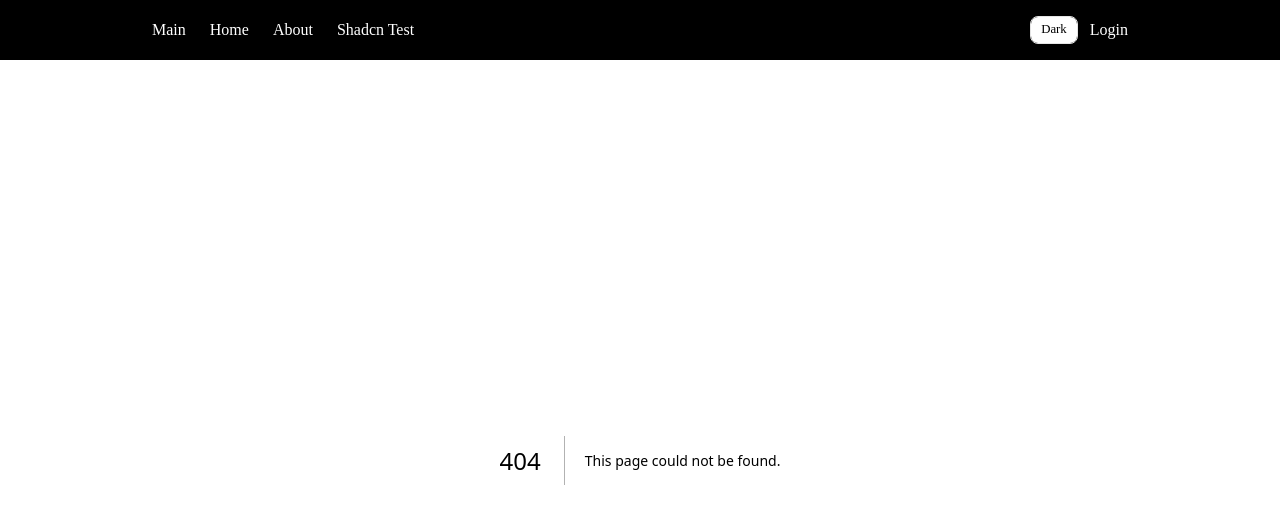
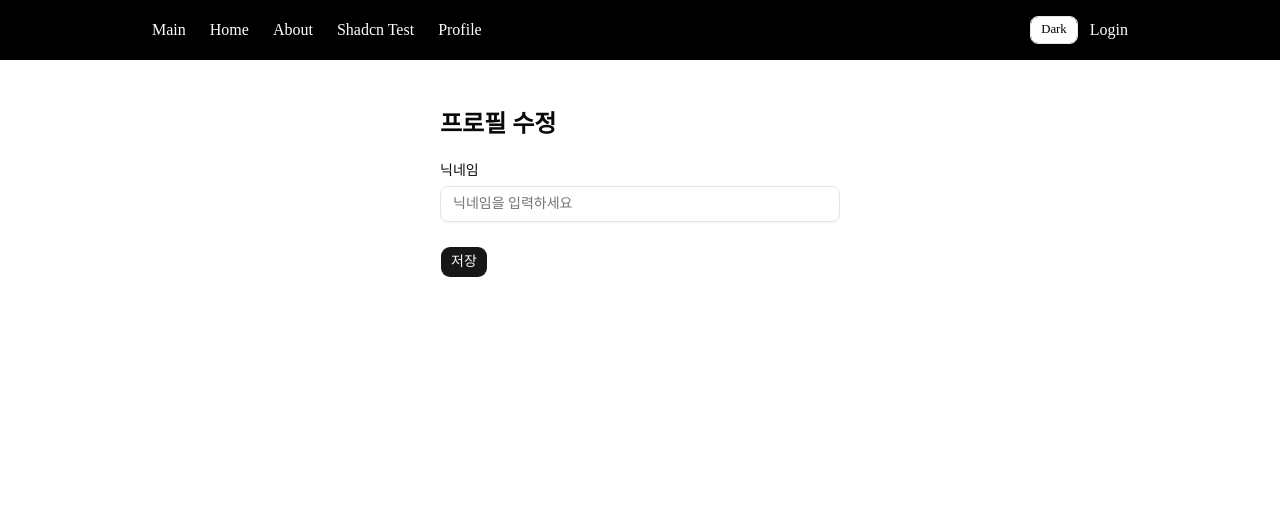
Before and after one commit to jinibyun/CodingLearnDohyun, a Next.js app in the folder next-portfolio/: page /profile in a window 1280 px wide. Before the commit this address had no page. Shown: the top 524 px of the page. Built offline with nearby package versions, Linux system fonts and the light colour scheme.

Commit message:
basic form

```diff
--- a/next-portfolio/package.json
+++ b/next-portfolio/package.json
@@ -9,6 +9,7 @@
     "lint": "eslint"
   },
   "dependencies": {
+    "@hookform/resolvers": "^5.2.2",
     "class-variance-authority": "^0.7.1",
     "clsx": "^2.1.1",
     "lucide-react": "^1.8.0",
@@ -17,9 +18,11 @@
     "radix-ui": "^1.4.3",
     "react": "19.2.4",
     "react-dom": "19.2.4",
+    "react-hook-form": "^7.75.0",
     "shadcn": "^4.4.0",
     "tailwind-merge": "^3.5.0",
-    "tw-animate-css": "^1.4.0"
+    "tw-animate-css": "^1.4.0",
+    "zod": "^4.4.2"
   },
   "devDependencies": {
     "@tailwindcss/postcss": "^4",
--- a/next-portfolio/src/app/layout.js
+++ b/next-portfolio/src/app/layout.js
@@ -42,6 +42,9 @@
                 <Link href="/shadcntest" className="hover:opacity-80">
                   Shadcn Test
                 </Link>
+                <Link href="/profile" className="hover:opacity-80">
+                  Profile
+                </Link>
               </div>
               <div className="flex items-center gap-3">
                 <ThemeToggle />
--- /dev/null
+++ b/next-portfolio/src/app/profile/page.jsx
@@ -0,0 +1,57 @@
+"use client"
+
+import { useForm } from "react-hook-form"
+import { zodResolver } from "@hookform/resolvers/zod"
+import { z } from "zod" // validation library
+
+import {
+  Form,
+  FormField,
+  FormItem,
+  FormLabel,
+  FormControl,
+  FormMessage,
+} from "@/components/ui/form"
+import { Input } from "@/components/ui/input"
+import { Button } from "@/components/ui/button"
+
+const profileSchema = z.object({
+  username: z.string().min(2, "닉네임은 최소 2글자 이상이어야 합니다."),
+})
+
+export default function ProfilePage() {
+  const form = useForm({
+    resolver: zodResolver(profileSchema),
+    defaultValues: {
+      username: "",
+    },
+  })
+
+  function onSubmit(values) {
+    alert(`저장된 닉네임: ${values.username}`)
+  }
+
+  return (
+    <div className="mx-auto max-w-md px-6 py-12">
+      <h1 className="mb-6 text-2xl font-bold">프로필 수정</h1>
+      <Form {...form}>
+        <form onSubmit={form.handleSubmit(onSubmit)} className="space-y-6">
+          <FormField
+            control={form.control}
+            name="username"
+            render={({ field }) => (
+              <FormItem>
+                <FormLabel>닉네임</FormLabel>
+                <FormControl>
+                  <Input placeholder="닉네임을 입력하세요" {...field} />
+                </FormControl>
+                <FormMessage />
+              </FormItem>
+            )}
+          />
+          <Button type="submit">저장</Button>
+        </form>
+      </Form>
+    </div>
+  )
+}
--- /dev/null
+++ b/next-portfolio/src/components/ui/form.jsx
@@ -0,0 +1,139 @@
+"use client"
+
+import * as React from "react"
+import { Slot } from "radix-ui"
+import {
+  Controller,
+  FormProvider,
+  useFormContext,
+  useFormState,
+} from "react-hook-form"
+
+import { cn } from "@/lib/utils"
+import { Label } from "@/components/ui/label"
+
+const Form = FormProvider
+
+const FormFieldContext = React.createContext({})
+
+function FormField({ ...props }) {
+  return (
+    <FormFieldContext.Provider value={{ name: props.name }}>
+      <Controller {...props} />
+    </FormFieldContext.Provider>
+  )
+}
+
+function useFormField() {
+  const fieldContext = React.useContext(FormFieldContext)
+  const itemContext = React.useContext(FormItemContext)
+  const { getFieldState } = useFormContext()
+  const formState = useFormState({ name: fieldContext.name })
+  const fieldState = getFieldState(fieldContext.name, formState)
+
+  if (!fieldContext) {
+    throw new Error("useFormField should be used within <FormField>")
+  }
+
+  const { id } = itemContext
+
+  return {
+    id,
+    name: fieldContext.name,
+    formItemId: `${id}-form-item`,
+    formDescriptionId: `${id}-form-item-description`,
+    formMessageId: `${id}-form-item-message`,
+    ...fieldState,
+  }
+}
+
+const FormItemContext = React.createContext({})
+
+function FormItem({ className, ...props }) {
+  const id = React.useId()
+
+  return (
+    <FormItemContext.Provider value={{ id }}>
+      <div
+        data-slot="form-item"
+        className={cn("space-y-2", className)}
+        {...props}
+      />
+    </FormItemContext.Provider>
+  )
+}
+
+function FormLabel({ className, ...props }) {
+  const { error, formItemId } = useFormField()
+
+  return (
+    <Label
+      data-slot="form-label"
+      className={cn(error && "text-destructive", className)}
+      htmlFor={formItemId}
+      {...props}
+    />
+  )
+}
+
+function FormControl({ ...props }) {
+  const { error, formItemId, formDescriptionId, formMessageId } = useFormField()
+
+  return (
+    <Slot.Root
+      data-slot="form-control"
+      id={formItemId}
+      aria-describedby={
+        !error
+          ? `${formDescriptionId}`
+          : `${formDescriptionId} ${formMessageId}`
+      }
+      aria-invalid={!!error}
+      {...props}
+    />
+  )
+}
+
+function FormDescription({ className, ...props }) {
+  const { formDescriptionId } = useFormField()
+
+  return (
+    <p
+      data-slot="form-description"
+      id={formDescriptionId}
+      className={cn("text-[0.8rem] text-muted-foreground", className)}
+      {...props}
+    />
+  )
+}
+
+function FormMessage({ className, children, ...props }) {
+  const { error, formMessageId } = useFormField()
+  const body = error ? String(error?.message ?? "") : children
+
+  if (!body) {
+    return null
+  }
+
+  return (
+    <p
+      data-slot="form-message"
+      id={formMessageId}
+      className={cn("text-[0.8rem] font-medium text-destructive", className)}
+      {...props}
+    >
+      {body}
+    </p>
+  )
+}
+
+export {
+  useFormField,
+  Form,
+  FormItem,
+  FormLabel,
+  FormControl,
+  FormDescription,
+  FormMessage,
+  FormField,
+}
--- /dev/null
+++ b/next-portfolio/src/components/ui/label.jsx
@@ -0,0 +1,23 @@
+"use client"
+
+import * as React from "react"
+import { Label as LabelPrimitive } from "radix-ui"
+
+import { cn } from "@/lib/utils"
+
+function Label({
+  className,
+  ...props
+}) {
+  return (
+    <LabelPrimitive.Root
+      data-slot="label"
+      className={cn(
+        "flex items-center gap-2 text-sm leading-none font-medium select-none group-data-[disabled=true]:pointer-events-none group-data-[disabled=true]:opacity-50 peer-disabled:cursor-not-allowed peer-disabled:opacity-50",
+        className
+      )}
+      {...props} />
+  );
+}
+
+export { Label }
--- a/next-portfolio/src/components/ui/theme-toggle.jsx
+++ b/next-portfolio/src/components/ui/theme-toggle.jsx
@@ -1,18 +1,25 @@
 "use client";
 
+import { useState, useEffect } from "react";
 import { useTheme } from "next-themes";
 import { Button } from "@/components/ui/button";
 
 export function ThemeToggle() {
   const { resolvedTheme, setTheme } = useTheme();
+  const [mounted, setMounted] = useState(false);
 
-  if (!resolvedTheme) {
+  useEffect(() => {
+    setMounted(true);
+  }, []);
+
+  if (!mounted) {
     return (
       <Button
+        type="button"
         variant="outline"
         size="sm"
         className="bg-white text-black hover:bg-zinc-100 dark:bg-zinc-900 dark:text-white"
-        disabled
+        aria-label="Toggle theme"
       >
         Theme
       </Button>
```
Also changed, not shown: 1 other file (tests, documents, lock files or other folders).
